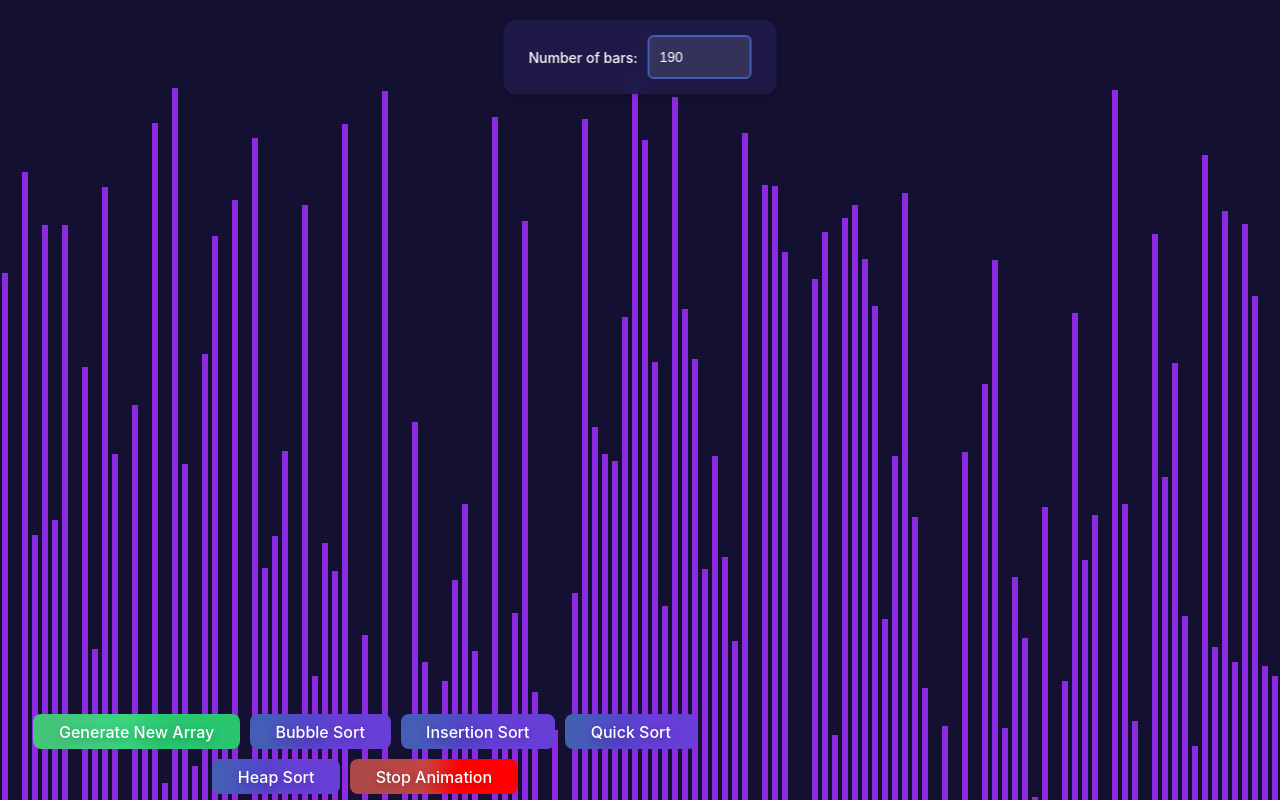
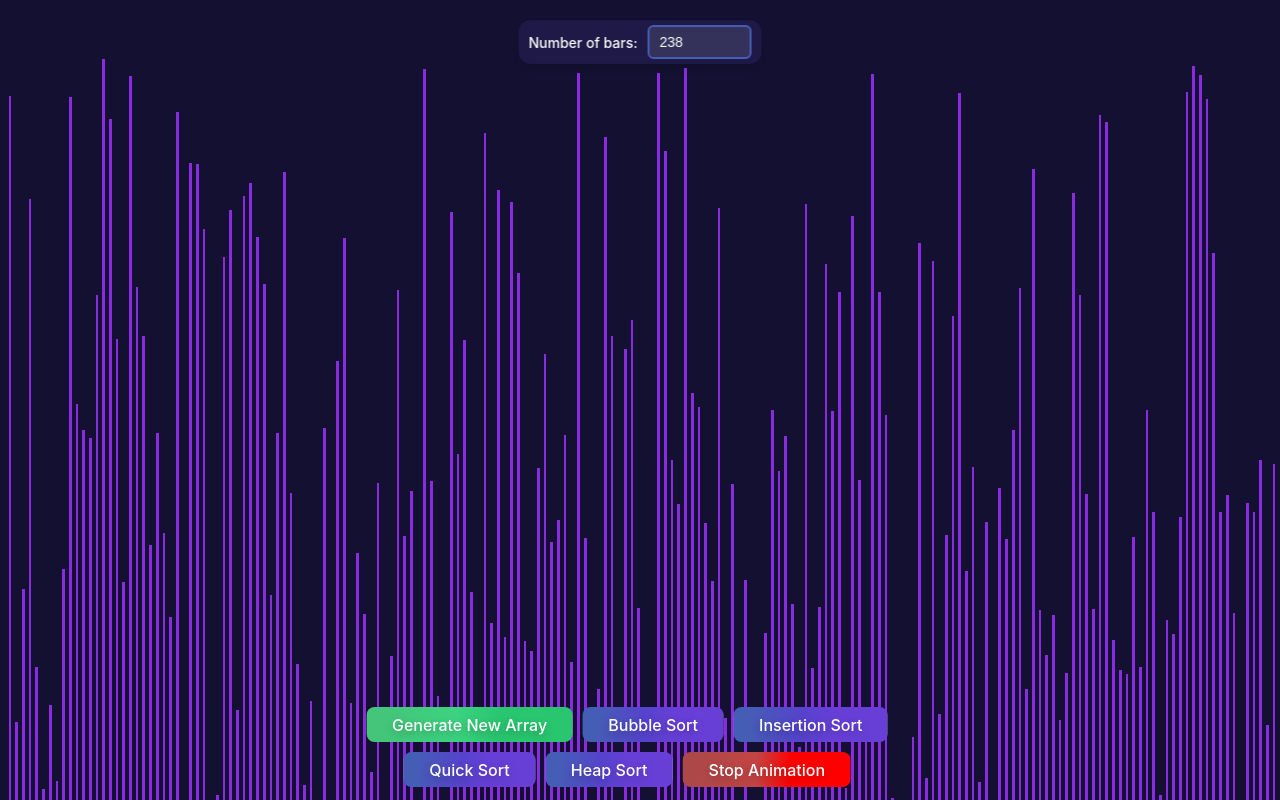
Before and after one commit to CheikhhhTi/Sorting-visualizer, a React (Create React App) app: page /visualizer in a window 1280 px wide. Shown: the top 800 px of the page. Built offline with nearby package versions, Linux system fonts and the light colour scheme.

Commit message:
Added sounds

```diff
--- a/src/SortingVisualizer/SortingVisualizer.css
+++ b/src/SortingVisualizer/SortingVisualizer.css
@@ -1,6 +1,6 @@
 .array-container{
   position: absolute;
-  margin-top: 80px;
+  margin-top: 59px;
 }
 
 .buttons{
@@ -25,10 +25,10 @@
   transform: translateX(-50%);
   z-index: 1000;
   background-color: rgba(32, 27, 75, 0.9);
-  padding: 15px 25px;
+  padding: 5px 10px;
   border-radius: 12px;
   box-shadow: 0 4px 6px rgba(0, 0, 0, 0.1);
-  backdrop-filter: blur(5px);
+  backdrop-filter: blur(1px);
 }
 
 .bars-input-container {
@@ -46,7 +46,7 @@
 
 .bars-input-container input {
   width: 80px;
-  height: 30px;
+  height: 20px;
   padding: 5px 10px;
   border: 2px solid #455EB5;
   border-radius: 6px;
@@ -85,21 +85,31 @@
 }
 
 .buttonss{
-  position: absolute;
+  position: fixed;
   text-align: center;
-  bottom: 1px;
-  right: 550px;
+  bottom: 8px;
+  left: 49%;
+  transform: translateX(-50%);
+  z-index: 999;
 }
 .array-bar{
-width: 6px;
+width: calc(50vw / var(--num-bars, 190));
 background-color: blueviolet;
 display: inline-block;
 margin: 0 2px;
+
 }
 
 .array-bar.sorted {
-  background-color: #005f20 !important;
+  background-color: #027227 !important;
   transition: background-color 0.5s;
+}
+
+.array-bar.final-highlight {
+  background-color: #ffffff !important;
+  box-shadow: 0 0 20px #ffdd00, 0 0 40px #ffdd00, 0 0 60px #ffdd00;
+  transform: scaleX(1.2);
+  transition: all 0.05s ease;
 }
 
 body{
--- a/src/SortingVisualizer/SortingVisualizer.jsx
+++ b/src/SortingVisualizer/SortingVisualizer.jsx
@@ -2,7 +2,6 @@ import React, { Component } from "react";
 
 import "./SortingVisualizer.css";
 
-const Numofbars = 190;
 export default class SortingVisualizer extends Component {
   constructor(props) {
     super(props);
@@ -14,7 +13,8 @@ export default class SortingVisualizer extends Component {
       stopAnimation: false,
       isAnimating: false,
       sorted: false,
-      numBars: 190,
+      numBars: 238,
+      AudioContext: null,
     };
   }
 
@@ -27,12 +27,39 @@ handleNumBarsChange = (event) => {
 
   componentDidMount() {
     this.resetArray();
+    this.initAudio();
   }
+
+  initAudio() {
+    const audioContext = new (window.AudioContext || window.webkitAudioContext)();
+    this.setState({ audioContext });
+  }
+
+  playSound(frequency, duration = 0.05) {
+    const { audioContext } = this.state;
+    if (!audioContext) return;
+
+    const oscillator = audioContext.createOscillator();
+    const gainNode = audioContext.createGain();
+
+    oscillator.connect(gainNode);
+    gainNode.connect(audioContext.destination);
+
+    oscillator.frequency.value = frequency;
+    oscillator.type = "sine";
+
+    gainNode.gain.setValueAtTime(0.1, audioContext.currentTime);
+    gainNode.gain.exponentialRampToValueAtTime(0.01, audioContext.currentTime + duration);
+
+    oscillator.start(audioContext.currentTime);
+    oscillator.stop(audioContext.currentTime + duration);
+  }
+
 
   resetArray() {
     const array = [];
     for (let i = 0; i < this.state.numBars; i++) {
-      array.push(randomInt(5, 850));
+      array.push(randomInt(5, 845));
     }
     this.setState({ array, comparing: [], swapped: [], sorted: false });
   }
@@ -42,60 +69,89 @@ handleNumBarsChange = (event) => {
   };
 
 bubbleSort() {
+  const animations = [];
+  const array = [...this.state.array];
 
-    const animations = [];
-    const array  = [...this.state.array];
-
-    // Generate animations
   for (let i = 0; i < array.length; i++) {
     for (let j = 0; j < array.length - i - 1; j++) {
-        // Push the indices being compared
+
       animations.push({ type: "compare", indices: [j, j + 1] });
 
       if (array[j] > array[j + 1]) {
-          // Push the indices being swapped
         animations.push({ type: "swap", indices: [j, j + 1] });
-
-          // Perform the swap
-          const temp = array[j];
-          array[j] = array[j + 1];
-          array[j + 1] = temp;
-        }
+        [array[j], array[j + 1]] = [array[j + 1], array[j]];
       }
     }
 
-    // Execute animations
-    this.setState({ isAnimating: true, stopAnimation: false, sorted: false }, () => {
-      this.animateBubbleSort(animations);
+    // Mark this bar as fixed
+    animations.push({
+      type: "fixed",
+      index: array.length - i - 1
     });
   }
+
+  this.setState(
+    { isAnimating: true, stopAnimation: false, sorted: false },
+    () => this.animateBubbleSort(animations)
+  );
+}
+
+
 animateBubbleSort(animations) {
   let array = [...this.state.array];
   let i = 0;
 
   const animate = () => {
-    if (this.state.stopAnimation || i >= animations.length) {
-      this.setState({ comparing: [], swapped: [], stopAnimation: false, isAnimating: false, sorted: true});
+    if (i >= animations.length) {
+      this.setState({
+        comparing: [],
+        swapped: [],
+        fixedIndex: null,
+        stopAnimation: false,
+        isAnimating: false,
+        sorted: true,
+          }, () => {
+            this.playFinalMelody();
+      });
+
+      return;
+    }
+    else if (this.state.stopAnimation) {
+      this.setState({ comparing: [], swapped: [], fixedIndex: null, stopAnimation: false, isAnimating: false, sorted: false });
       return;
     }
 
     const animation = animations[i];
+
     if (animation.type === "compare") {
       this.setState({ comparing: animation.indices });
-    } else if (animation.type === "swap") {
+    }
+
+    else if (animation.type === "swap") {
       const [a, b] = animation.indices;
-      const temp = array[a];
-      array[a] = array[b];
-      array[b] = temp;
+      [array[a], array[b]] = [array[b], array[a]];
       this.setState({ array: [...array], swapped: animation.indices });
     }
 
+    else if (animation.type === "fixed") {
+      const idx = animation.index;
+
+      // Optional: highlight bar in green
+      this.setState({ fixedIndex: idx });
+
+      // Play sound
+      const frequency = 30 + array[idx];
+      this.playSound(frequency);
+    }
+
+
     i++;
-    setTimeout(animate, 0.01);
+    setTimeout(animate, 10);
   };
 
   animate();
 }
+
 
   insertionSort() {
   const animations = [];
@@ -178,8 +234,10 @@ animateHeapSort(animations) {
   let i = 0;
 
   const animate = () => {
-    if (this.state.stopAnimation) {
-      this.setState({ comparing: [], swapped: [], stopAnimation: false, isAnimating: false, sorted: false });
+    if (i >= animations.length) {
+      this.setState({ comparing: [], swapped: [], stopAnimation: false, isAnimating: false, sorted: true,
+                 }, () => {
+            this.playFinalMelody(); });
       return;
     }
     if (i >= animations.length) {
@@ -201,7 +259,7 @@ animateHeapSort(animations) {
     }
 
     i++;
-    setTimeout(animate, 20);
+    setTimeout(animate, 0.1);
   };
 
   animate();
@@ -212,8 +270,14 @@ animateInsertionSort(animations) {
   let i = 0;
 
   const animate = () => {
-    if (this.state.stopAnimation || i >= animations.length) {
-        this.setState({ comparing: [], swapped: [], stopAnimation: false, isAnimating: false, sorted: true });
+    if (i >= animations.length) {
+      this.setState({ comparing: [], swapped: [], stopAnimation: false, isAnimating: false, sorted: true,
+                 }, () => {
+            this.playFinalMelody(); });
+      return;
+    }
+    if (this.state.stopAnimation) {
+      this.setState({ comparing: [], swapped: [], stopAnimation: false, isAnimating: false, sorted: false });
       return;
     }
 
@@ -280,8 +344,14 @@ animateQuickSort(animations) {
   let i = 0;
 
   const animate = () => {
-    if (this.state.stopAnimation || i >= animations.length) {
-      this.setState({ comparing: [], swapped: [], stopAnimation: false, isAnimating: false, sorted: true });
+    if (i >= animations.length) {
+      this.setState({ comparing: [], swapped: [], stopAnimation: false, isAnimating: false, sorted: true,
+                 }, () => {
+            this.playFinalMelody(); });
+      return;
+    }
+    if (this.state.stopAnimation) {
+      this.setState({ comparing: [], swapped: [], stopAnimation: false, isAnimating: false, sorted: false });
       return;
     }
 
@@ -305,10 +375,28 @@ animateQuickSort(animations) {
   animate();
 }
 
+playFinalMelody = () => {
+  const array = this.state.array;
 
+  array.forEach((value, i) => {
+    setTimeout(() => {
+      const frequency = 200 + value;
+      this.playSound(frequency);
+
+      // Optional: flash the bar visually
+      this.setState({ finalHighlight: i });
+
+      // Remove highlight after a short moment
+      setTimeout(() => {
+        this.setState({ finalHighlight: null });
+      }, 80);
+
+    }, i * 10);
+  });
+}
 
 render() {
-    const { array, comparing, swapped, isAnimating, numBars } = this.state;
+    const { array, comparing, swapped, isAnimating, numBars, finalHighlight } = this.state;
     return (
       <div>
         <div className="controls">
@@ -325,12 +413,12 @@ animateQuickSort(animations) {
             />
           </div>
         </div>
-        <div className="array-container">
+        <div className="array-container" style={{ '--num-bars': numBars }}>
           {array.map((value, idx) => (
           <div
             className={`array-bar ${
               comparing.includes(idx) ? "comparing" : ""
-            } ${swapped.includes(idx) ? "swapped" : ""} ${this.state.sorted ? "sorted" : ""}`}
+            } ${swapped.includes(idx) ? "swapped" : ""} ${this.state.sorted ? "sorted" : ""} ${finalHighlight === idx ? "final-highlight" : ""}`}
             key={idx}
             style={{ height: `${value}px` }}
           ></div>
```
Lines whose indentation alone changed are shown as unchanged.
